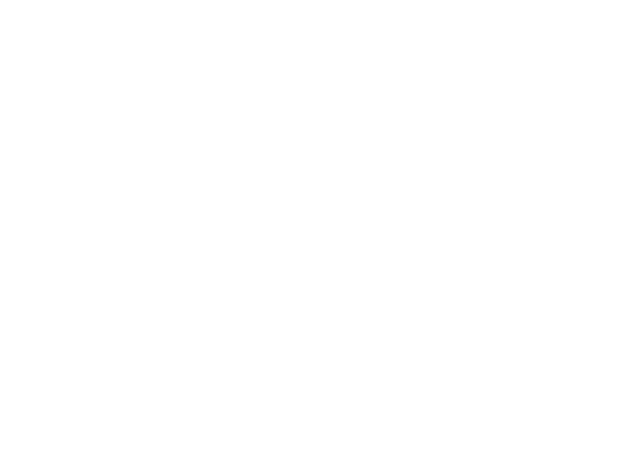
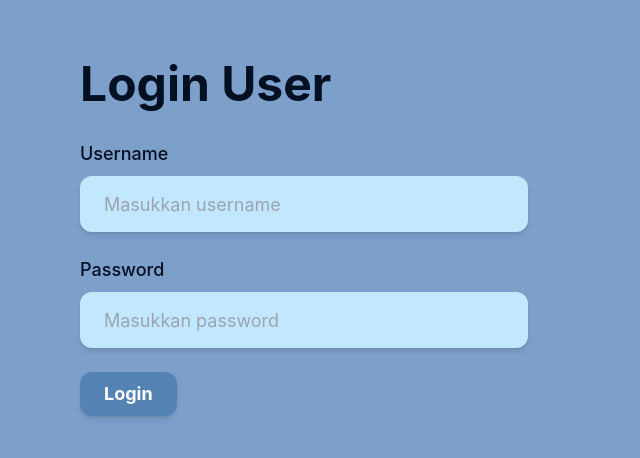
Before and after one commit to DomicMae/Lyric-Website-Frontend, a React (Create React App) app: page /login in a window 1280 px wide. Before the commit this address had no page. Shown: the top 458 px of the page, without its empty margins (0-640 px from the left). Built offline with nearby package versions, Linux system fonts and the light colour scheme.

Commit message:
feat (add login form) : check user

```diff
--- a/src/App.js
+++ b/src/App.js
@@ -5,6 +5,10 @@ import HomePage from "./pages/Homepage";
 import Lyrics from "./pages/Lyrics";
 import RequestLagu from "./pages/RequestLagu";
 import ListLagu from "./pages/ListLagu";
+import Register from "./pages/Register";
+import Login from "./pages/Login";
+import ProtectedRoute from "./components/ProtectedRoute";
+import RequestArtis from "./pages/RequestArtis";
 
 function App() {
   return (
@@ -12,8 +16,25 @@ function App() {
       <Routes>
         <Route path="/" element={<HomePage />} />
         <Route path="/lyrics/:songId" element={<Lyrics />} />
-        <Route path="/admins" element={<RequestLagu />} />
+        <Route
+          path="/admins"
+          element={
+            <ProtectedRoute>
+              <RequestLagu />
+            </ProtectedRoute>
+          }
+        />
+        <Route
+          path="/addArtis"
+          element={
+            <ProtectedRoute>
+              <RequestArtis />
+            </ProtectedRoute>
+          }
+        />
         <Route path="/songs" element={<ListLagu />} />
+        <Route path="/register" element={<Register />} />
+        <Route path="/login" element={<Login />} />
       </Routes>
     </Router>
   );
--- /dev/null
+++ b/src/components/BodyLogin.jsx
@@ -0,0 +1,142 @@
+import { useState } from "react";
+import { useNavigate } from "react-router-dom";
+import "../input.css";
+
+const BodyLogin = () => {
+  // State for input fields
+  const [username, setUsername] = useState("");
+  const [password, setPassword] = useState("");
+  const [loading, setLoading] = useState(false);
+  const [message, setMessage] = useState(null);
+
+  const navigate = useNavigate();
+
+  // Password validation function
+  const validatePassword = (password) => {
+    const passwordRegex =
+      /^(?=.*[a-z])(?=.*[A-Z])(?=.*\d)(?=.*[@$!%*?&])[A-Za-z\d@$!%*?&]{8,}$/;
+    return passwordRegex.test(password);
+  };
+
+  const handleSubmit = async (e) => {
+    e.preventDefault();
+
+    // Validate password
+    if (!validatePassword(password)) {
+      setMessage(
+        "Password must be at least 8 characters long, with at least one uppercase letter, one lowercase letter, one number, and one special character."
+      );
+      return;
+    }
+
+    setLoading(true);
+
+    const requestData = {
+      username: String(username),
+      password: String(password),
+    };
+
+    try {
+      const response = await fetch(
+        "https://website-lirik-c51g.vercel.app/api/login",
+        {
+          method: "POST",
+          headers: {
+            "Content-Type": "application/json",
+          },
+          body: JSON.stringify(requestData),
+        }
+      );
+
+      if (!response.ok) {
+        throw new Error(`Error: ${response.statusText}`);
+      }
+
+      const data = await response.json();
+      console.log("JWT Token:", data.token); // Log JWT token to the console
+
+      // Simpan token dan data user ke localStorage
+      localStorage.setItem("token", data.token);
+      localStorage.setItem("user", JSON.stringify(data.user));
+
+      setMessage("Login berhasil!");
+
+      // Arahkan ke halaman admins setelah login sukses
+      navigate("/admins");
+    } catch (error) {
+      console.error("Error during login:", error);
+      setMessage("Terjadi kesalahan saat login.");
+    } finally {
+      setLoading(false);
+    }
+  };
+
+  return (
+    <div className="text-black pt-5 pb-5">
+      <div className="gap-4 p-10 w-full justify-center">
+        <div className="flex-col">
+          <h1 className="text-4xl font-bold sm:text-5xl text-custom-black pb-8">
+            Login User
+          </h1>
+
+          {/* Success/Error Message */}
+          {message && (
+            <div
+              className={`${
+                message.includes("berhasil") ? "text-green-500" : "text-red-500"
+              } pb-4`}
+            >
+              {message}
+            </div>
+          )}
+
+          {/* Form Section */}
+          <form className="space-y-6" onSubmit={handleSubmit}>
+            {/* Username Input */}
+            <div>
+              <label className="block text-lg font-medium text-custom-black mb-2">
+                Username
+              </label>
+              <input
+                type="text"
+                value={username}
+                onChange={(e) => setUsername(e.target.value)}
+                placeholder="Masukkan username"
+                className="w-full max-w-md h-14 px-6 py-2 text-lg text-custom-black rounded-xl shadow-md focus:outline-none bg-custom-blue-white"
+                required
+              />
+            </div>
+
+            {/* Password Input */}
+            <div>
+              <label className="block text-lg font-medium text-custom-black mb-2">
+                Password
+              </label>
+              <input
+                type="password"
+                value={password}
+                onChange={(e) => setPassword(e.target.value)}
+                placeholder="Masukkan password"
+                className="w-full max-w-md h-14 px-6 py-2 text-lg text-custom-black rounded-xl shadow-md focus:outline-none bg-custom-blue-white"
+                required
+              />
+            </div>
+
+            {/* Submit Button */}
+            <div className="">
+              <button
+                type="submit"
+                className="px-6 py-2 text-lg font-bold text-white bg-custom-blue-seas rounded-xl shadow-md hover:bg-blue-600"
+                disabled={loading}
+              >
+                {loading ? "Logging in..." : "Login"}
+              </button>
+            </div>
+          </form>
+        </div>
+      </div>
+    </div>
+  );
+};
+
+export default BodyLogin;
--- /dev/null
+++ b/src/pages/Login.jsx
@@ -0,0 +1,13 @@
+import BodyLogin from "../components/BodyLogin";
+
+export default function Login(props) {
+  return (
+    <div className="min-h-screen flex flex-col bg-custom-blue">
+      <main className="flex-grow">
+        <section id="body-request" className="px-10">
+          <BodyLogin />
+        </section>
+      </main>
+    </div>
+  );
+}
```
